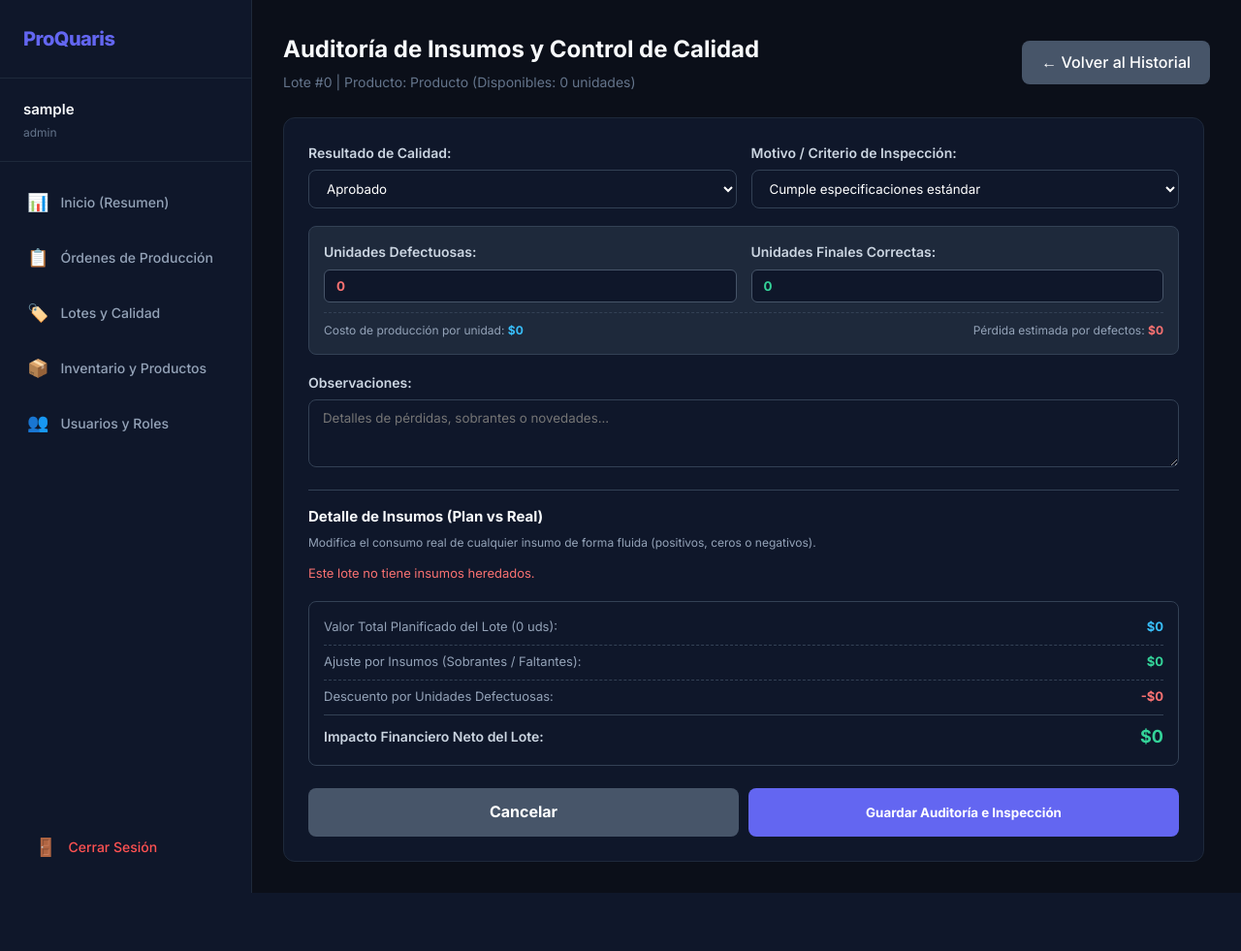
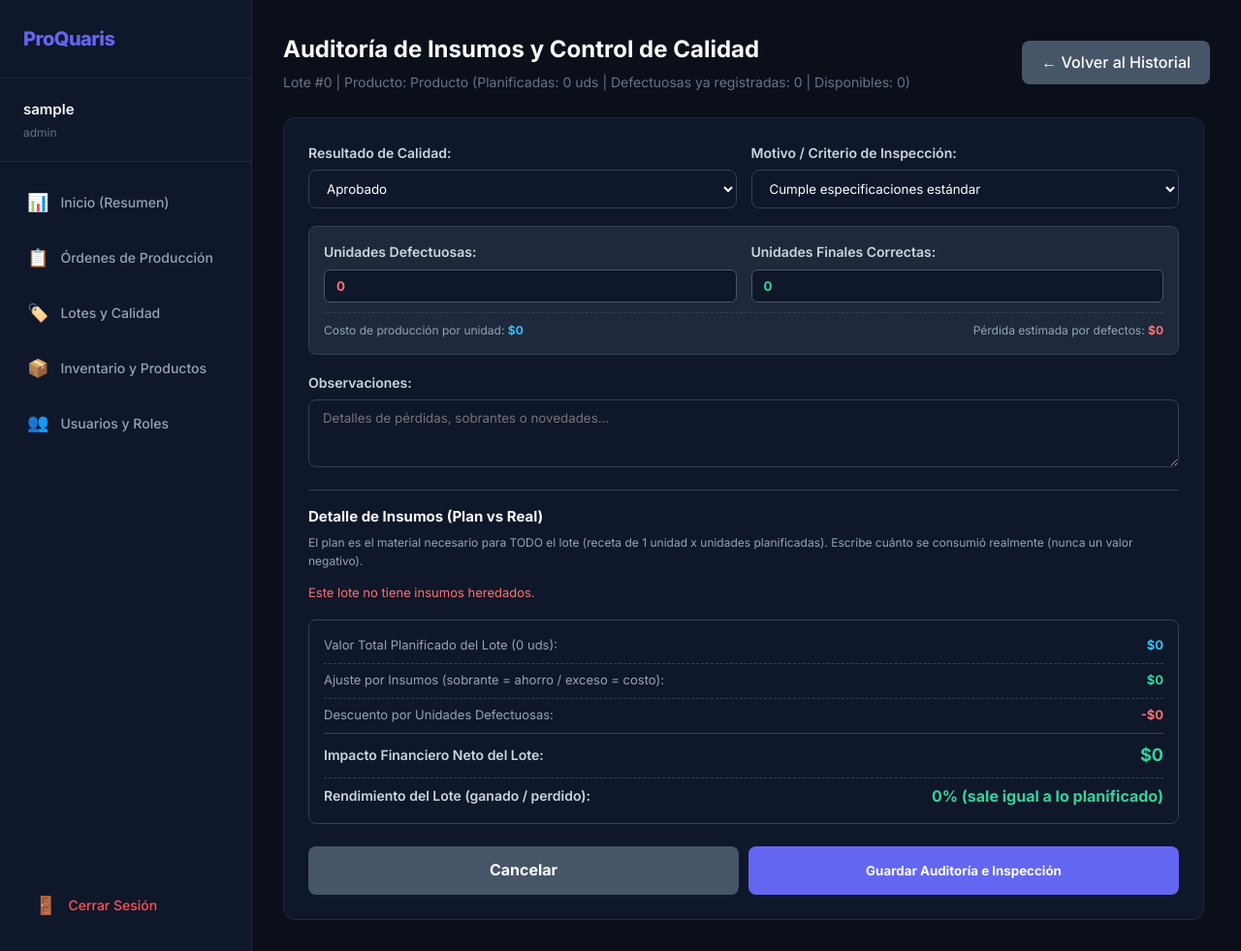
Before and after one commit to Aragancito/ProQuaris, a PHP site: page /ProQuaris/views/inspeccion_form.php in a window 1280 px wide. Shown: the whole page at 97% size. Before the commit the page ends 921 px from the top, so only its background shows below. Run offline with PHP 8.4, Linux system fonts and the light colour scheme; the visitor is signed in with stand-in values (Sample User, id 1).

Commit message:
Actualizacion de lotes e inspeccion

```diff
--- a/views/inspeccion_form.php
+++ b/views/inspeccion_form.php
@@ -9,7 +9,14 @@ $rolUsuario = $_SESSION['usuario_rol'] ?? 'Administrador';
 $idLote = $_GET['idLote'] ?? ($inspeccion['FK_loteId'] ?? 0);
 $insumosReales = $insumosReales ?? [];
 $lote = $lote ?? [];
-$cantidadProducidaOrden = $lote['cantidad'] ?? 0;
+
+// Unidades comprometidas por el lote. Es fijo: no cambia con las inspecciones.
+$cantidadPlanificadaLote = intval($lote['cantidadPlanificada'] ?? 0);
+if ($cantidadPlanificadaLote <= 0) $cantidadPlanificadaLote = intval($lote['cantidad'] ?? 0);
+
+// Defectuosas ya registradas en otras inspecciones de este lote.
+$defectuosasPrevias = intval($defectuosasPrevias ?? 0);
+$unidadesDisponibles = max(0, $cantidadPlanificadaLote - $defectuosasPrevias);
 
 $costoUnitarioProducto = $lote['precioVenta'] ?? $lote['precio_venta'] ?? $lote['precio'] ?? 0;
 
@@ -45,7 +52,7 @@ if ($esEdicion && strpos($observacionesTexto, 'Motivo: ') === 0) {
         <div class="top-bar">
             <div class="page-title">
                 <h1><?php echo $esEdicion ? 'Editar Auditoría e Inspección' : 'Auditoría de Insumos y Control de Calidad'; ?></h1>
-                <p>Lote #<?php echo $idLote; ?> | Producto: <?php echo htmlspecialchars($lote['producto'] ?? 'Producto'); ?> (Disponibles: <?php echo $cantidadProducidaOrden; ?> unidades)</p>
+                <p>Lote #<?php echo $idLote; ?> | Producto: <?php echo htmlspecialchars($lote['producto'] ?? 'Producto'); ?> (Planificadas: <?php echo $cantidadPlanificadaLote; ?> uds | Defectuosas ya registradas: <?php echo $defectuosasPrevias; ?> | Disponibles: <?php echo $unidadesDisponibles; ?>)</p>
             </div>
             <a href="/ProQuaris/controllers/CalidadController.php?accion=historial&idLote=<?php echo $idLote; ?>" style="padding:10px 20px; background:#475569; color:white; border-radius:8px; text-decoration:none; font-weight:500;">← Volver al Historial</a>
         </div>
@@ -56,7 +63,8 @@ if ($esEdicion && strpos($observacionesTexto, 'Motivo: ') === 0) {
                 <?php if ($esEdicion): ?>
                     <input type="hidden" name="idRI" value="<?php echo $idRI; ?>">
                 <?php endif; ?>
-                <input type="hidden" id="cantidadPlanificadaOrden" value="<?php echo $cantidadProducidaOrden; ?>">
+                <input type="hidden" id="cantidadPlanificadaOrden" value="<?php echo $cantidadPlanificadaLote; ?>">
+                <input type="hidden" id="defectuosasPrevias" value="<?php echo $defectuosasPrevias; ?>">
                 <input type="hidden" id="costoUnitarioFijo" value="<?php echo $costoUnitarioProducto; ?>">
 
                 <div style="display: grid; grid-template-columns: 1fr 1fr; gap: 15px;">
@@ -87,11 +95,11 @@ if ($esEdicion && strpos($observacionesTexto, 'Motivo: ') === 0) {
                     <div style="display: grid; grid-template-columns: 1fr 1fr; gap: 15px;">
                         <div style="display: flex; flex-direction: column; gap: 6px;">
                             <label style="font-weight: 600; color: #CBD5E1; font-size: 14px;">Unidades Defectuosas:</label>
-                            <input type="number" id="unidadesDefectuosas" name="unidades_defectuosas" min="0" max="<?php echo $cantidadProducidaOrden; ?>" value="<?php echo $defectuosasActuales; ?>" required style="padding: 8px 12px; border-radius: 6px; border: 1px solid #475569; background: #0F172A; color: #F87171; font-weight: bold;">
+                            <input type="number" id="unidadesDefectuosas" name="unidades_defectuosas" min="0" max="<?php echo $unidadesDisponibles; ?>" value="<?php echo $defectuosasActuales; ?>" required style="padding: 8px 12px; border-radius: 6px; border: 1px solid #475569; background: #0F172A; color: #F87171; font-weight: bold;">
                         </div>
                         <div style="display: flex; flex-direction: column; gap: 6px;">
                             <label style="font-weight: 600; color: #CBD5E1; font-size: 14px;">Unidades Finales Correctas:</label>
-                            <input type="text" id="unidadesFinalesReales" value="<?php echo max(0, $cantidadProducidaOrden - $defectuosasActuales); ?>" readonly style="padding: 8px 12px; border-radius: 6px; border: 1px solid #475569; background: #0F172A; color: #34D399; font-weight: bold; cursor: not-allowed;">
+                            <input type="text" id="unidadesFinalesReales" value="<?php echo max(0, $cantidadPlanificadaLote - $defectuosasPrevias - $defectuosasActuales); ?>" readonly style="padding: 8px 12px; border-radius: 6px; border: 1px solid #475569; background: #0F172A; color: #34D399; font-weight: bold; cursor: not-allowed;">
                         </div>
                     </div>
                     <div style="font-size: 12px; color: #94A3B8; border-top: 1px dashed #334155; padding-top: 8px; display: flex; justify-content: space-between;">
@@ -108,41 +116,51 @@ if ($esEdicion && strpos($observacionesTexto, 'Motivo: ') === 0) {
                 <!-- Sección de Auditoría Detallada por Insumo -->
                 <div style="border-top: 1px solid #334155; padding-top: 15px; margin-top: 5px;">
                     <h3 style="font-size: 15px; color: #F8FAFC; margin-bottom: 5px;">Detalle de Insumos (Plan vs Real)</h3>
-                    <p style="font-size: 12px; color: #94A3B8; margin-bottom: 12px;">Modifica el consumo real de cualquier insumo de forma fluida (positivos, ceros o negativos).</p>
+                    <p style="font-size: 12px; color: #94A3B8; margin-bottom: 12px;">El plan es el material necesario para TODO el lote (receta de 1 unidad x unidades planificadas). Escribe cuánto se consumió realmente (nunca un valor negativo).</p>
 
                     <div style="display: flex; flex-direction: column; gap: 12px;">
                         <?php if (!empty($insumosReales)): ?>
                             <?php foreach ($insumosReales as $index => $ins):
-                                $cantPlanificadaEntera = round($ins['cantidadRequerida']);
-                                $costoUnitarioBase = ($cantPlanificadaEntera != 0) ? (abs($ins['costoInsumo']) / abs($cantPlanificadaEntera)) : abs($ins['costoInsumo']);
+                                $cantPlanificadaLoteInsumo = abs(floatval($ins['cantidadRequerida'] ?? 0));
+                                $costoUnitarioBase = floatval($ins['costoUnitario'] ?? 0);
+                                if ($costoUnitarioBase == 0 && $cantPlanificadaLoteInsumo != 0) {
+                                    $costoUnitarioBase = abs(floatval($ins['costoInsumo'] ?? 0)) / $cantPlanificadaLoteInsumo;
+                                }
+                                $cantPorUnidad = floatval($ins['cantidadPorUnidad'] ?? 0);
+                                if ($cantPorUnidad == 0 && $cantidadPlanificadaLote > 0) {
+                                    $cantPorUnidad = $cantPlanificadaLoteInsumo / $cantidadPlanificadaLote;
+                                }
                                 $cantPorEmpaque = $ins['cantidad_por_empaque'] ?? 1;
-                                $cantRealActual = $ins['cantidadReal'] ?? $cantPlanificadaEntera;
+                                $cantRealActual = ($ins['cantidadConsumida'] !== null && $ins['cantidadConsumida'] !== '')
+                                    ? floatval($ins['cantidadConsumida'])
+                                    : $cantPlanificadaLoteInsumo;
                             ?>
                                 <div class="insumo-row" style="background: #0F172A; padding: 14px; border-radius: 8px; border: 1px solid #334155; display: flex; flex-direction: column; gap: 8px;"
                                      data-empaque="<?php echo $cantPorEmpaque; ?>"
-                                     data-planificada="<?php echo $cantPlanificadaEntera; ?>"
-                                     data-unit-cost="<?php echo $costoUnitarioBase; ?>"
-                                     data-costo-base="<?php echo round($ins['costoInsumo']); ?>">
+                                     data-planificada="<?php echo $cantPlanificadaLoteInsumo; ?>"
+                                     data-por-unidad="<?php echo $cantPorUnidad; ?>"
+                                     data-unit-cost="<?php echo $costoUnitarioBase; ?>">
 
                                     <div style="display: grid; grid-template-columns: 2fr 1fr 1fr 1fr; gap: 10px; align-items: center;">
                                         <div>
                                             <span style="font-size: 10px; color: #94A3B8; display: block;">Insumo:</span>
-                                            <input type="text" name="insumos[<?php echo $index; ?>][nombre]" value="<?php echo htmlspecialchars($ins['insumo_nombre'] ?? $ins['nombre'] ?? ''); ?>" readonly style="width: 100%; padding: 8px; background: #1E293B; border: 1px solid #334155; color: #CBD5E1; border-radius: 6px; font-weight: bold;">
+                                            <input type="hidden" name="insumos[<?php echo $index; ?>][id]" value="<?php echo intval($ins['idLoteInsumo'] ?? 0); ?>">
+                                            <input type="text" value="<?php echo htmlspecialchars($ins['insumo_nombre'] ?? $ins['nombre'] ?? ''); ?>" readonly style="width: 100%; padding: 8px; background: #1E293B; border: 1px solid #334155; color: #CBD5E1; border-radius: 6px; font-weight: bold;">
                                         </div>
 
                                         <div>
-                                            <span style="font-size: 10px; color: #94A3B8; display: block;">Planificado:</span>
-                                            <input type="text" value="<?php echo $cantPlanificadaEntera . ' ' . ($ins['unidad'] ?? ''); ?>" readonly style="width: 100%; padding: 8px; background: #1E293B; border: 1px solid #334155; color: #94A3B8; border-radius: 6px; font-size: 11px;">
+                                            <span style="font-size: 10px; color: #94A3B8; display: block;">Planificado (lote):</span>
+                                            <input type="text" value="<?php echo rtrim(rtrim(number_format($cantPlanificadaLoteInsumo, 2, '.', ''), '0'), '.') . ' ' . ($ins['unidad'] ?? ''); ?>" title="<?php echo rtrim(rtrim(number_format($cantPorUnidad, 2, '.', ''), '0'), '.'); ?> por unidad x <?php echo $cantidadPlanificadaLote; ?> unidades" readonly style="width: 100%; padding: 8px; background: #1E293B; border: 1px solid #334155; color: #94A3B8; border-radius: 6px; font-size: 11px;">
                                         </div>
 
                                         <div>
-                                            <span style="font-size: 10px; color: #38BDF8; display: block;">Cantidad Real:</span>
-                                            <input type="number" step="1" name="insumos[<?php echo $index; ?>][cantidad]" value="<?php echo $cantRealActual; ?>" placeholder="Cant. real" class="input-cantidad" required style="width: 100%; padding: 8px; background: #1E293B; border: 1px solid #334155; color: white; border-radius: 6px;">
+                                            <span style="font-size: 10px; color: #38BDF8; display: block;">Consumo Real:</span>
+                                            <input type="number" step="1" min="0" name="insumos[<?php echo $index; ?>][cantidad]" value="<?php echo rtrim(rtrim(number_format($cantRealActual, 2, '.', ''), '0'), '.'); ?>" placeholder="Cant. real" class="input-cantidad" required style="width: 100%; padding: 8px; background: #1E293B; border: 1px solid #334155; color: white; border-radius: 6px;">
                                         </div>
 
                                         <div>
                                             <span style="font-size: 10px; color: #34D399; display: block;">Costo Real:</span>
-                                            <input type="number" step="1" name="insumos[<?php echo $index; ?>][costo]" value="<?php echo round(abs($ins['costoInsumo'])); ?>" readonly class="input-costo-total" style="width: 100%; padding: 8px; background: #1E293B; border: 1px solid #334155; color: #34D399; font-weight: bold; border-radius: 6px; cursor: not-allowed;">
+                                            <input type="number" step="1" value="<?php echo round($cantRealActual * $costoUnitarioBase); ?>" readonly class="input-costo-total" style="width: 100%; padding: 8px; background: #1E293B; border: 1px solid #334155; color: #34D399; font-weight: bold; border-radius: 6px; cursor: not-allowed;">
                                         </div>
                                     </div>
 
@@ -150,8 +168,6 @@ if ($esEdicion && strpos($observacionesTexto, 'Motivo: ') === 0) {
                                         Estado analítico: <span class="texto-estado" style="color: #34D399;">Consumo exacto al planificado</span>
                                     </div>
 
-                                    <input type="hidden" name="insumos[<?php echo $index; ?>][unidad]" value="<?php echo htmlspecialchars($ins['unidad'] ?? ''); ?>">
-                                    <input type="hidden" name="insumos[<?php echo $index; ?>][cantidad_por_empaque]" value="<?php echo $cantPorEmpaque; ?>">
                                 </div>
                             <?php endforeach; ?>
                         <?php else: ?>
@@ -163,11 +179,11 @@ if ($esEdicion && strpos($observacionesTexto, 'Motivo: ') === 0) {
                 <!-- Resumen Financiero Total del Lote -->
                 <div style="background: #0F172A; padding: 15px; border-radius: 8px; border: 1px solid #334155; display: flex; flex-direction: column; gap: 8px;">
                     <div style="display: flex; justify-content: space-between; align-items: center; font-size: 13px; color: #94A3B8;">
-                        <span>Valor Total Planificado del Lote (<?php echo $cantidadProducidaOrden; ?> uds):</span>
+                        <span>Valor Total Planificado del Lote (<?php echo $cantidadPlanificadaLote; ?> uds):</span>
                         <span id="valorBaseLote" style="font-weight: bold; color: #38BDF8;">$0</span>
                     </div>
                     <div style="display: flex; justify-content: space-between; align-items: center; font-size: 13px; color: #94A3B8; border-top: 1px dashed #334155; padding-top: 6px;">
-                        <span>Ajuste por Insumos (Sobrantes / Faltantes):</span>
+                        <span>Ajuste por Insumos (sobrante = ahorro / exceso = costo):</span>
                         <span id="balanceInsumosTotal" style="font-weight: bold; color: #34D399;">$0</span>
                     </div>
                     <div style="display: flex; justify-content: space-between; align-items: center; font-size: 13px; color: #94A3B8; border-top: 1px dashed #334155; padding-top: 6px;">
@@ -177,6 +193,10 @@ if ($esEdicion && strpos($observacionesTexto, 'Motivo: ') === 0) {
                     <div style="display: flex; justify-content: space-between; align-items: center; border-top: 1px solid #334155; padding-top: 8px;">
                         <span style="font-weight: 600; color: #CBD5E1; font-size: 14px;">Impacto Financiero Neto del Lote:</span>
                         <span id="impactoFinancieroNeto" style="font-size: 18px; font-weight: bold; color: #34D399;">$0</span>
+                    </div>
+                    <div style="display: flex; justify-content: space-between; align-items: center; border-top: 1px dashed #334155; padding-top: 6px;">
+                        <span style="font-weight: 600; color: #CBD5E1; font-size: 14px;">Rendimiento del Lote (ganado / perdido):</span>
+                        <span id="porcentajeRendimiento" style="font-size: 16px; font-weight: bold; color: #34D399;">0%</span>
                     </div>
                 </div>
 
@@ -198,8 +218,10 @@ if ($esEdicion && strpos($observacionesTexto, 'Motivo: ') === 0) {
     const spanValorBaseLote = document.getElementById('valorBaseLote');
     const lblCostoUnitario = document.getElementById('lblCostoUnitario');
     const planificadaOrden = parseFloat(document.getElementById('cantidadPlanificadaOrden').value) || 1;
+    const defectuosasPrevias = parseInt(document.getElementById('defectuosasPrevias').value) || 0;
     const costoUnitarioBaseFijo = parseFloat(document.getElementById('costoUnitarioFijo').value) || 0;
     const spanImpactoNeto = document.getElementById('impactoFinancieroNeto');
+    const spanPorcentaje = document.getElementById('porcentajeRendimiento');
 
     lblCostoUnitario.textContent = "$" + Math.round(costoUnitarioBaseFijo).toLocaleString('es-CO');
 
@@ -211,40 +233,38 @@ if ($esEdicion && strpos($observacionesTexto, 'Motivo: ') === 0) {
 
         document.querySelectorAll('.insumo-row').forEach(row => {
             const inputCant = row.querySelector('.input-cantidad');
-            let cantReal = parseInt(inputCant.value);
-            if (isNaN(cantReal)) cantReal = 0;
+            let cantReal = parseFloat(inputCant.value);
+            if (isNaN(cantReal) || cantReal < 0) cantReal = 0;
 
             const unitCost = parseFloat(row.getAttribute('data-unit-cost')) || 0;
             const cantPlanificada = parseFloat(row.getAttribute('data-planificada')) || 0;
 
             let costoTotalInsumoField = row.querySelector('.input-costo-total');
-            let costoTotalInsumo = Math.round(Math.abs(cantReal) * unitCost);
-            costoTotalInsumoField.value = costoTotalInsumo;
+            costoTotalInsumoField.value = Math.round(cantReal * unitCost);
 
-            let diferenciaUnidades = cantReal - cantPlanificada;
-            let diferenciaDinero = diferenciaUnidades * unitCost;
-
-            balanceInsumosTotal += diferenciaDinero;
+            // Positivo = sobró material (ahorro). Negativo = se gastó de más (costo extra).
+            balanceInsumosTotal += (cantPlanificada - cantReal) * unitCost;
         });
 
         if (balanceInsumosTotal > 0) {
-            spanBalanceInsumos.textContent = "+$" + Math.round(balanceInsumosTotal).toLocaleString('es-CO') + " (Sobrante / Exceso)";
+            spanBalanceInsumos.textContent = "+$" + Math.round(balanceInsumosTotal).toLocaleString('es-CO') + " (Sobró material / Ahorro)";
             spanBalanceInsumos.style.color = '#38BDF8';
         } else if (balanceInsumosTotal < 0) {
-            spanBalanceInsumos.textContent = "-$" + Math.abs(Math.round(balanceInsumosTotal)).toLocaleString('es-CO') + " (Faltante / Ahorro)";
+            spanBalanceInsumos.textContent = "-$" + Math.abs(Math.round(balanceInsumosTotal)).toLocaleString('es-CO') + " (Se gastó de más)";
             spanBalanceInsumos.style.color = '#F87171';
         } else {
             spanBalanceInsumos.textContent = "$0";
             spanBalanceInsumos.style.color = '#34D399';
         }
 
-        let defectuosas = parseInt(inputDefectuosas.value) || 0;
-        let perdidaDefectos = Math.round(defectuosas * costoUnitarioBaseFijo);
+        // Se cuentan TODAS las defectuosas del lote (las de antes + las de ahora),
+        // siempre sobre la cantidad planificada, para no descontarlas dos veces.
+        const defectuosasTotales = (parseInt(inputDefectuosas.value) || 0) + defectuosasPrevias;
+        const perdidaDefectos = Math.round(defectuosasTotales * costoUnitarioBaseFijo);
         spanCostoDefectuosas.textContent = "$" + perdidaDefectos.toLocaleString('es-CO');
         spanResumenDefectuosas.textContent = "-$" + perdidaDefectos.toLocaleString('es-CO');
 
-        // Cálculo correcto: Base - Defectos + Insumos
-        let impactoNeto = valorBaseTotalLote + balanceInsumosTotal - perdidaDefectos;
+        const impactoNeto = valorBaseTotalLote + balanceInsumosTotal - perdidaDefectos;
 
         if (impactoNeto < 0) {
             spanImpactoNeto.textContent = "-$" + Math.abs(Math.round(impactoNeto)).toLocaleString('es-CO');
@@ -253,49 +273,78 @@ if ($esEdicion && strpos($observacionesTexto, 'Motivo: ') === 0) {
             spanImpactoNeto.textContent = "$" + Math.round(impactoNeto).toLocaleString('es-CO');
             spanImpactoNeto.style.color = '#34D399';
         }
+
+        const porcentaje = (valorBaseTotalLote !== 0)
+            ? ((impactoNeto - valorBaseTotalLote) / valorBaseTotalLote) * 100
+            : 0;
+        const diferencia = Math.round(impactoNeto - valorBaseTotalLote);
+
+        if (diferencia < 0) {
+            spanPorcentaje.textContent = porcentaje.toFixed(2) + "% (pierde $" + Math.abs(diferencia).toLocaleString('es-CO') + ")";
+            spanPorcentaje.style.color = '#F87171';
+        } else if (diferencia > 0) {
+            spanPorcentaje.textContent = "+" + porcentaje.toFixed(2) + "% (ahorra $" + diferencia.toLocaleString('es-CO') + ")";
+            spanPorcentaje.style.color = '#38BDF8';
+        } else {
+            spanPorcentaje.textContent = "0% (sale igual a lo planificado)";
+            spanPorcentaje.style.color = '#34D399';
         }
+    }
+
+    const maximoDefectuosas = Math.max(0, planificadaOrden - defectuosasPrevias);
 
     inputDefectuosas.addEventListener('input', () => {
         let defectuosas = parseInt(inputDefectuosas.value) || 0;
         if (defectuosas < 0) defectuosas = 0;
-        if (defectuosas > planificadaOrden) defectuosas = planificadaOrden;
+        if (defectuosas > maximoDefectuosas) defectuosas = maximoDefectuosas;
         inputDefectuosas.value = defectuosas;
 
-        const finales = planificadaOrden - defectuosas;
-        inputFinalesReales.value = finales + " unidades correctas (" + defectuosas + " defectuosas)";
+        const totales = defectuosas + defectuosasPrevias;
+        const finales = planificadaOrden - totales;
+        inputFinalesReales.value = finales + " unidades correctas (" + totales + " defectuosas en total)";
 
         actualizarCalculosGlobales();
     });
 
-    document.addEventListener('input', (e) => {
-        if(e.target.classList.contains('input-cantidad')) {
-            const row = e.target.closest('.insumo-row');
-            const inputCant = e.target;
-            let cantReal = parseInt(inputCant.value);
-            if (isNaN(cantReal)) cantReal = 0;
+    function actualizarEstadoInsumo(row) {
+        const inputCant = row.querySelector('.input-cantidad');
+        let cantReal = parseFloat(inputCant.value);
+        if (isNaN(cantReal) || cantReal < 0) cantReal = 0;
 
         const cantPlanificada = parseFloat(row.getAttribute('data-planificada')) || 0;
+        const porUnidad = parseFloat(row.getAttribute('data-por-unidad')) || 0;
         const unitCost = parseFloat(row.getAttribute('data-unit-cost')) || 0;
         const spanEstado = row.querySelector('.texto-estado');
 
-            const diferenciaUnidades = cantReal - cantPlanificada;
-            if (diferenciaUnidades === 0) {
+        const diferencia = cantReal - cantPlanificada;
+        const valorDiferencia = Math.round(Math.abs(diferencia) * unitCost);
+
+        if (diferencia === 0) {
             spanEstado.style.color = '#34D399';
             spanEstado.textContent = 'Consumo exacto al planificado';
-            } else if (diferenciaUnidades > 0) {
-                const valorSobrante = Math.round(diferenciaUnidades * unitCost);
+        } else if (diferencia > 0) {
+            spanEstado.style.color = '#F87171';
+            spanEstado.textContent = `Se gastó de más: ${diferencia} unidades por encima del plan (costo extra: -$${valorDiferencia.toLocaleString('es-CO')})`;
+        } else {
+            const sobrantes = Math.abs(diferencia);
+            const unidadesEquivalentes = (porUnidad > 0) ? Math.floor(sobrantes / porUnidad) : 0;
+            const detalleUnidades = (unidadesEquivalentes > 0)
+                ? ` — equivale al material de ${unidadesEquivalentes} unidad(es)`
+                : '';
             spanEstado.style.color = '#38BDF8';
-                spanEstado.textContent = `¡Sobra material! Exceso de +${diferenciaUnidades} unidades (Sobrante: +$${valorSobrante.toLocaleString('es-CO')})`;
-            } else {
-                const unidadesFaltantes = Math.abs(diferenciaUnidades);
-                const perdidaFaltante = Math.round(unidadesFaltantes * unitCost);
-                spanEstado.style.color = '#F87171';
-                spanEstado.textContent = `¡Falta material! Faltaron ${unidadesFaltantes} unidades en total (Pérdida/Diferencia: -$${perdidaFaltante.toLocaleString('es-CO')})`;
+            spanEstado.textContent = `Sobró material: ${sobrantes} unidades sin usar (ahorro: +$${valorDiferencia.toLocaleString('es-CO')})${detalleUnidades}`;
         }
+    }
+
+    document.addEventListener('input', (e) => {
+        if (e.target.classList.contains('input-cantidad')) {
+            if (parseFloat(e.target.value) < 0) e.target.value = 0;
+            actualizarEstadoInsumo(e.target.closest('.insumo-row'));
             actualizarCalculosGlobales();
         }
     });
 
+    document.querySelectorAll('.insumo-row').forEach(actualizarEstadoInsumo);
     actualizarCalculosGlobales();
 </script>
 </body>
```
Also changed, not shown: controllers/CalidadController.php (+92 -47 lines), models/CalidadModel.php (+27 -5 lines), models/ProduccionModel.php (+21 -20 lines), views/inspeccion_historial.php (+7 -2 lines). Lines whose indentation alone changed are shown as unchanged.
